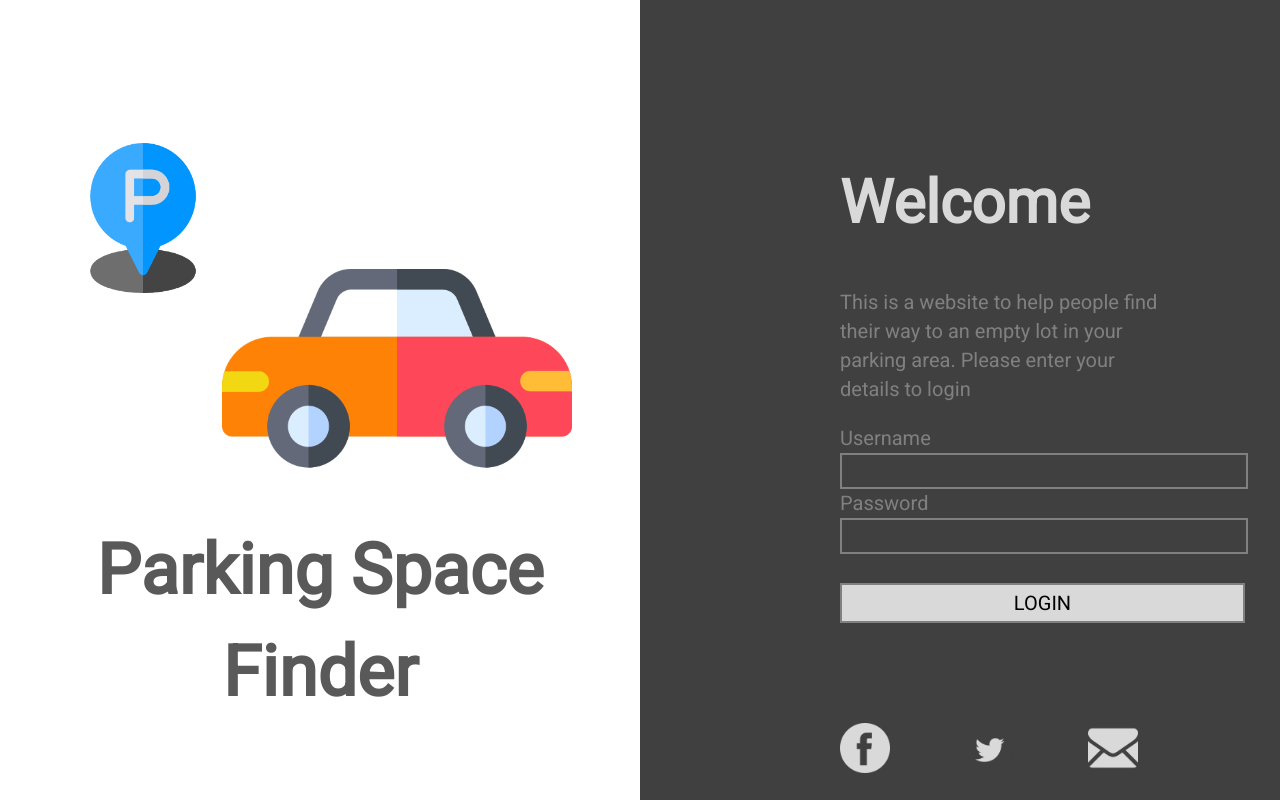
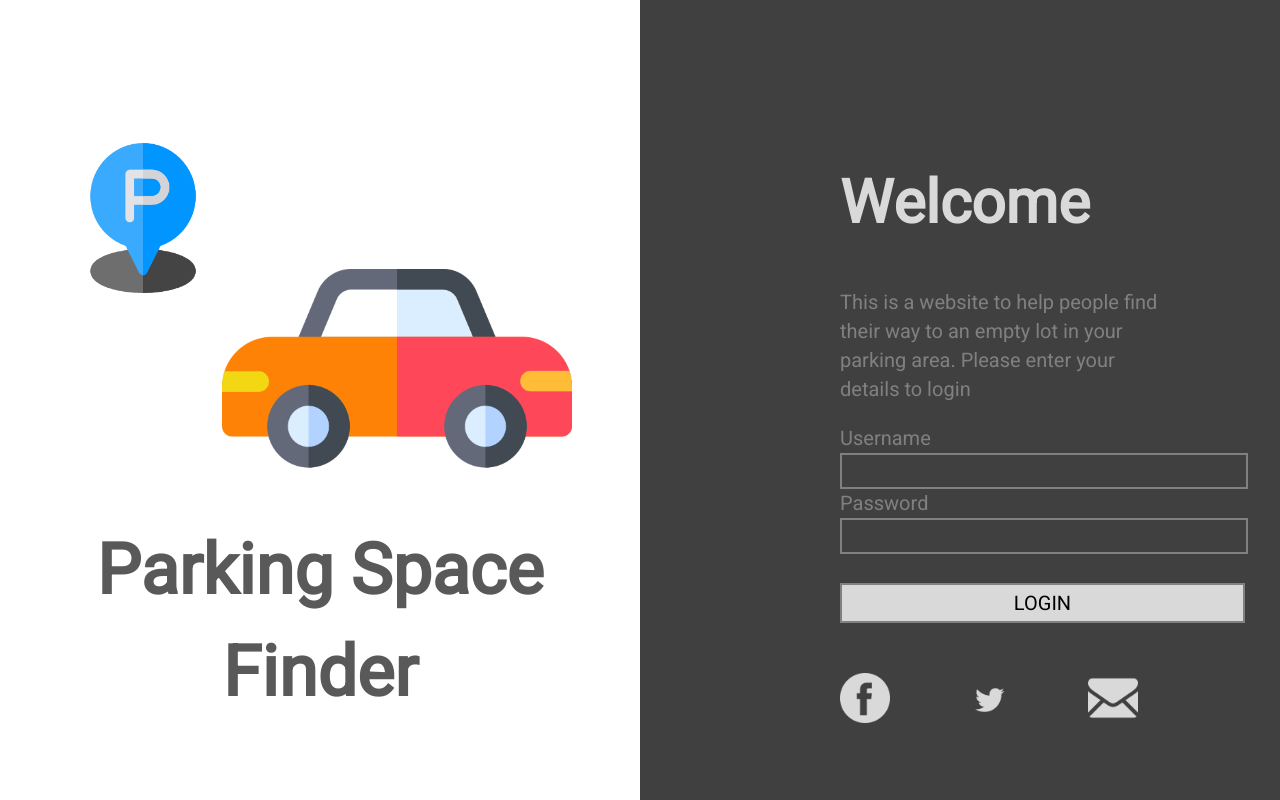
Before and after one commit to rstephen2907/loginpage, a plain HTML site: page index.html in a window 1280 px wide. Drawn offline with Linux system fonts and the light colour scheme.

Commit message:
Update logstyle.css

```diff
--- a/logstyle.css
+++ b/logstyle.css
@@ -93,7 +93,7 @@ font-family: 'Heebo', sans-serif;
 }
 .social{
 position: relative;
-top: 200px;
+top: 150px;
 left: 200px;
 }
 .icon{
```
